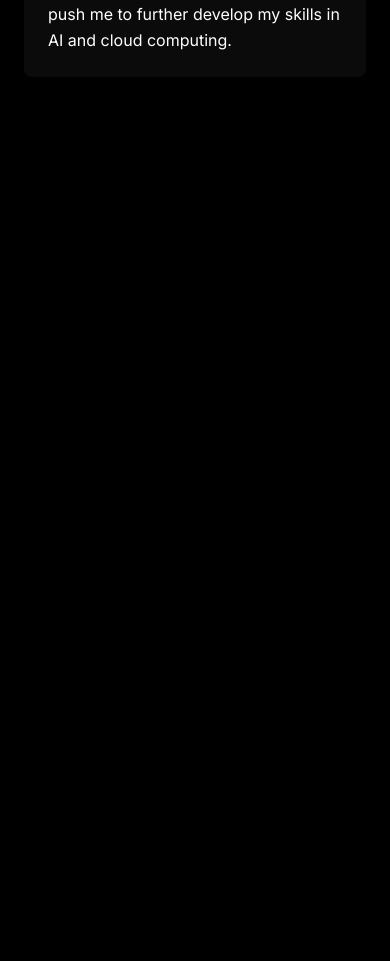
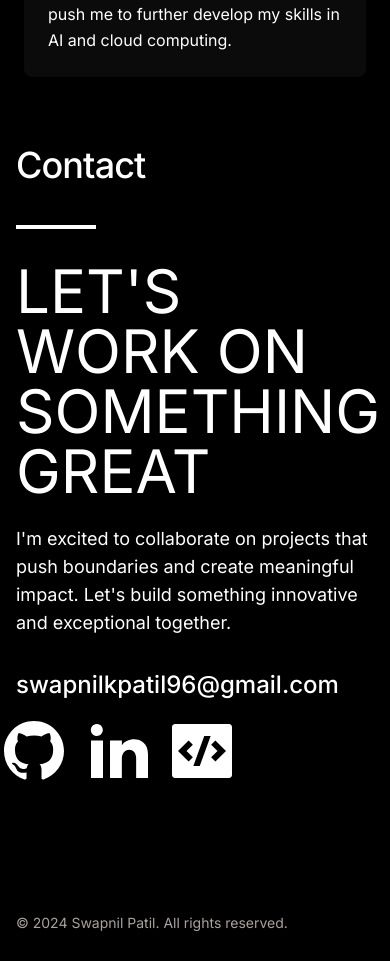
Before and after one commit to patil-swap/swapnil-web-portfolio, a React (Vite) app: page / in a window 390 px wide. Shown: the part 10926-11887 px from the top of the page. Before the commit the page ends 11043 px from the top, so only its background shows below. Built offline with nearby package versions, Linux system fonts and the light colour scheme.

Commit message:
Adds contact section and updates the resume pdf

```diff
--- a/src/App.jsx
+++ b/src/App.jsx
@@ -1,5 +1,6 @@
 import About from "./components/About";
 import BlurBackground from "./components/BlurBackground";
+import Contacts from "./components/Contacts";
 import Experience from "./components/Experience";
 import Hero from "./components/Hero";
 import Insight from "./components/Insight";
@@ -18,6 +19,7 @@ function App() {
         <About />
         <Experience />
         <Insight />
+        <Contacts />
       </main>
     </>
   );
--- /dev/null
+++ b/src/components/Contacts.jsx
@@ -0,0 +1,105 @@
+import { motion } from "framer-motion";
+import { CONTACT_CONTENT } from "../constants";
+import { RiCodeBoxFill, RiGithubFill, RiLinkedinFill } from "@remixicon/react";
+
+const Contacts = () => {
+  const textVariants = {
+    hidden: { opacity: 0, y: 20 },
+    visible: (delay = 0) => ({
+      opacity: 1,
+      y: 0,
+      transition: {
+        duration: 0.8,
+        ease: "easeOut",
+        delay
+      }
+    })
+  };
+
+  const iconVariants = {
+    hidden: { opacity: 0, scale: 0 },
+    visible: (delay = 0) => ({
+      opacity: 1,
+      scale: 2,
+      transition: {
+        duration: 0.5,
+        ease: "easeOut",
+        delay
+      }
+    })
+  };
+  return (
+    <section
+      className="min-h-screen flex flex-col justify-center px-4 md:px-10"
+      id="contact"
+    >
+      <h2 className="text-4xl md:text-6xl font-medium tracking-tight mb-10">
+        Contact
+      </h2>
+      <div className="h-1 w-20 bg-white mb-8"></div>
+      <motion.h3
+        className="text-6xl md:text-8xl leading-none"
+        initial="hidden"
+        whileInView="visible"
+        custom={0.4}
+        variants={textVariants}
+      >
+        {CONTACT_CONTENT.headline}
+      </motion.h3>
+      <motion.p
+        className="text-lg md:text-2xl mt-6 max-w-3xl"
+        initial="hidden"
+        whileInView="visible"
+        custom={0.6}
+        variants={textVariants}
+      >
+        {CONTACT_CONTENT.description}
+      </motion.p>
+      <motion.a
+        href={`mailto:${CONTACT_CONTENT.email}`}
+        className="text-2xl md:text-3xl font-medium mt-8"
+        initial="hidden"
+        whileInView="visible"
+        custom={0.8}
+        variants={textVariants}
+      >
+        {CONTACT_CONTENT.email}
+      </motion.a>
+      <div className="flex space-x-6 mt-8 gap-6">
+        {CONTACT_CONTENT.socialLinks.map((link, index) => {
+          const Icon =
+            link.icon === "RiGithubFill"
+              ? RiGithubFill
+              : link.icon === "RiLinkedinFill"
+              ? RiLinkedinFill
+              : RiCodeBoxFill;
+          return (
+            <motion.a
+              key={link.platform}
+              href={link.url}
+              target="_blank"
+              rel="noopener noreferrer"
+              initial="hidden"
+              whileInView="visible"
+              custom={1.0 + index * 0.2}
+              variants={iconVariants}
+            >
+              <Icon size={36} />
+            </motion.a>
+          );
+        })}
+      </div>
+      <motion.p
+        className="text-sm text-stone-400 mt-36"
+        initial="hidden"
+        whileInView="visible"
+        custom={1.6}
+        variants={textVariants}
+      >
+        {CONTACT_CONTENT.footerText}
+      </motion.p>
+    </section>
+  );
+};
+
+export default Contacts;
--- a/src/constants/index.js
+++ b/src/constants/index.js
@@ -27,7 +27,7 @@ export const HERO_CONTENT = {
   description:
     "I'm currently helping businesses bring their visions to life through interactive digital solutions.",
   resumeLinkText: "Download Resume",
-  resumeLink: "/resume.pdf"
+  resumeLink: "/Swapnil_Patil_Resume.pdf"
 };
 
 export const PROJECTS = [
@@ -166,26 +166,26 @@ export const CONTACT_CONTENT = {
   headline: "LET'S WORK ON SOMETHING GREAT",
   description:
     "I'm excited to collaborate on projects that push boundaries and create meaningful impact. Let's build something innovative and exceptional together.",
-  email: "jason@example.com",
+  email: "swapnilkpatil96@gmail.com",
   socialLinks: [
     {
-      platform: "Twitter",
-      url: "https://twitter.com/yourprofile",
-      ariaLabel: "Follow me on Twitter",
-      icon: "RiTwitterXFill"
-    },
-    {
       platform: "GitHub",
-      url: "https://github.com/yourprofile",
+      url: "https://github.com/patil-swap",
       ariaLabel: "View my GitHub profile",
       icon: "RiGithubFill"
     },
     {
       platform: "LinkedIn",
-      url: "https://linkedin.com/in/yourprofile",
+      url: "https://linkedin.com/in/s-k-patil",
       ariaLabel: "Connect with me on LinkedIn",
       icon: "RiLinkedinFill"
+    },
+    {
+      platform: "LeetCode",
+      url: "https://leetcode.com/u/swap_nil_17/",
+      ariaLabel: "Explore my coding journey on LeetCode.",
+      icon: "RiCodeBoxFill"
     }
   ],
-  footerText: `© ${new Date().getFullYear()} Jason Root. All rights reserved.`
+  footerText: `© ${new Date().getFullYear()} Swapnil Patil. All rights reserved.`
 };
```
Also changed, not shown: 2 other files (tests, documents, lock files or other folders).
